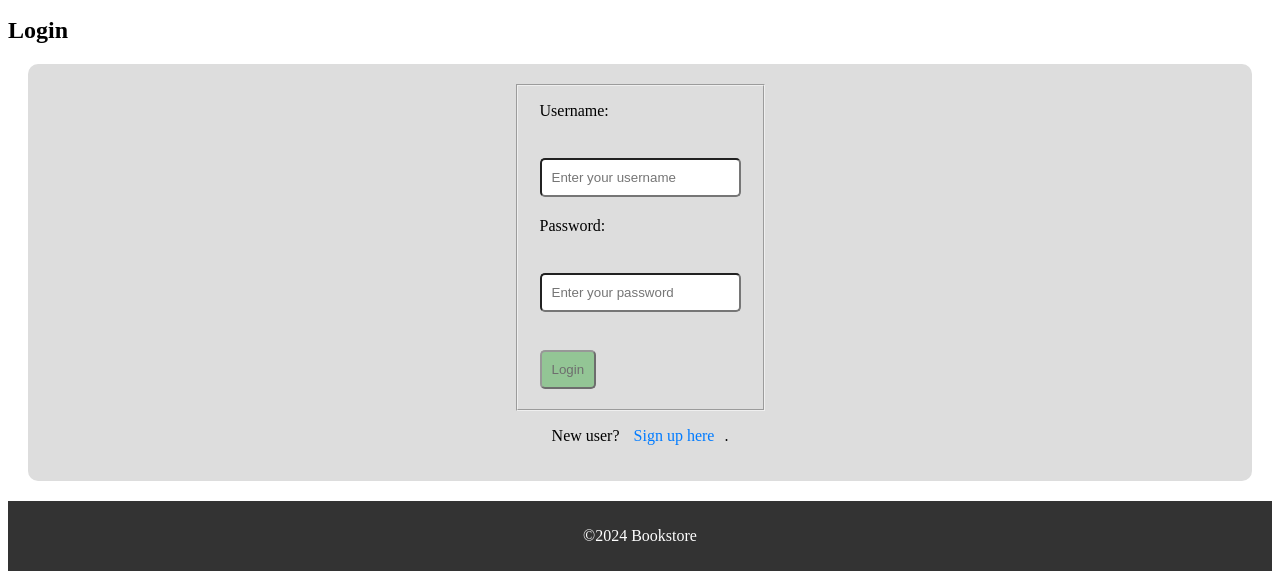
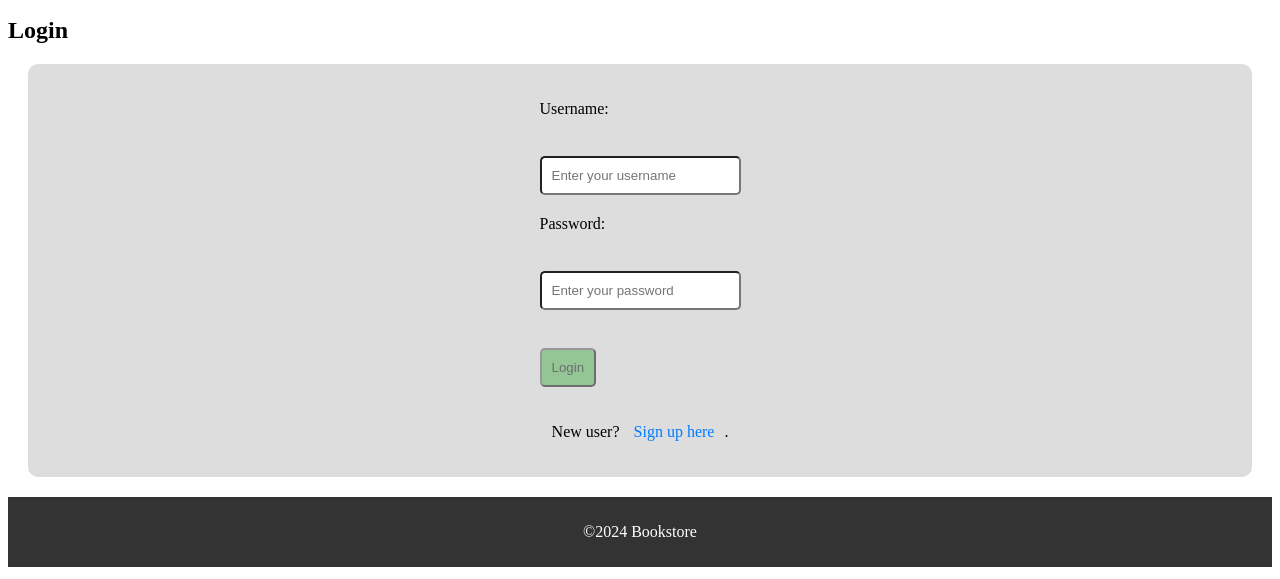
Before and after one commit to jabezchowdhury/381assignment1, a plain HTML site: page login.html in a window 1280 px wide. Shown: the part 239-818 px from the top of the page. Drawn offline with Linux system fonts and the light colour scheme.

Commit message:
Update styles.css

```diff
--- a/styles.css
+++ b/styles.css
@@ -1,4 +1,5 @@
 /*styles.css*/
+
 header {
     display: flex;
     justify-content: space-between;
@@ -105,6 +106,10 @@ footer {
     opacity: 0.5;
 }
 
+.login-form fieldset {
+    border: none;
+}
+
 .login-form button:hover {
     background-color: #45A049;
     opacity: 1.0;
```
